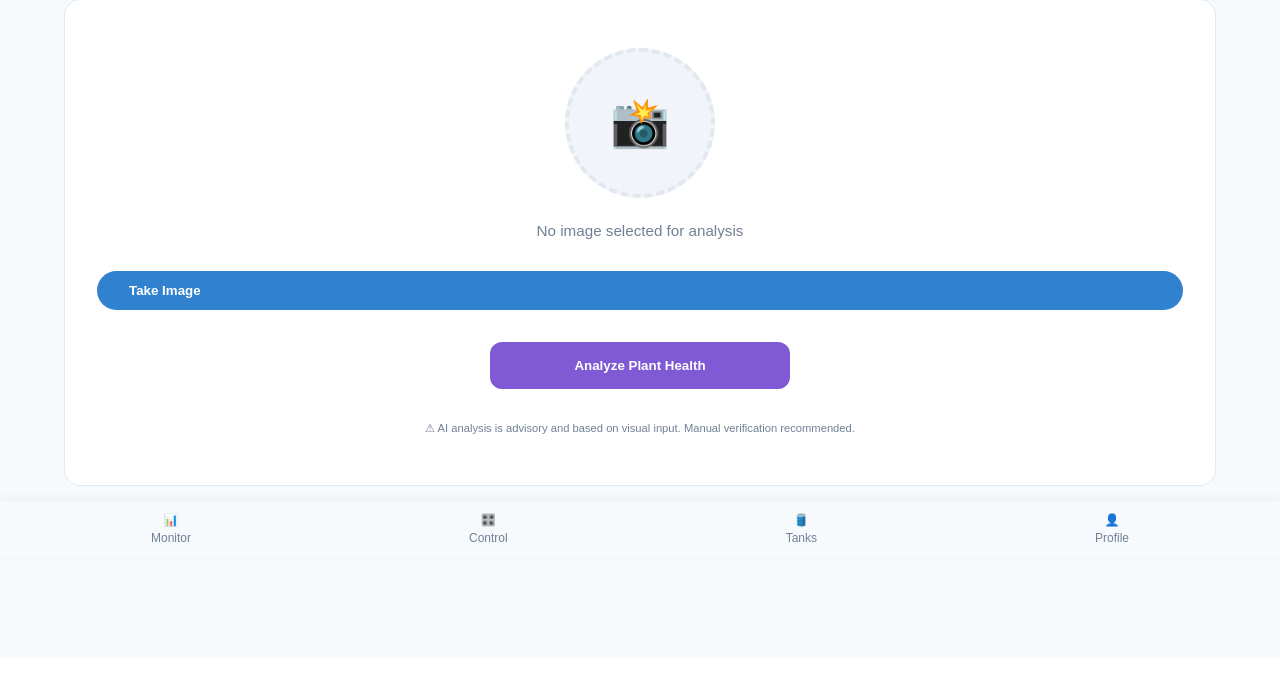
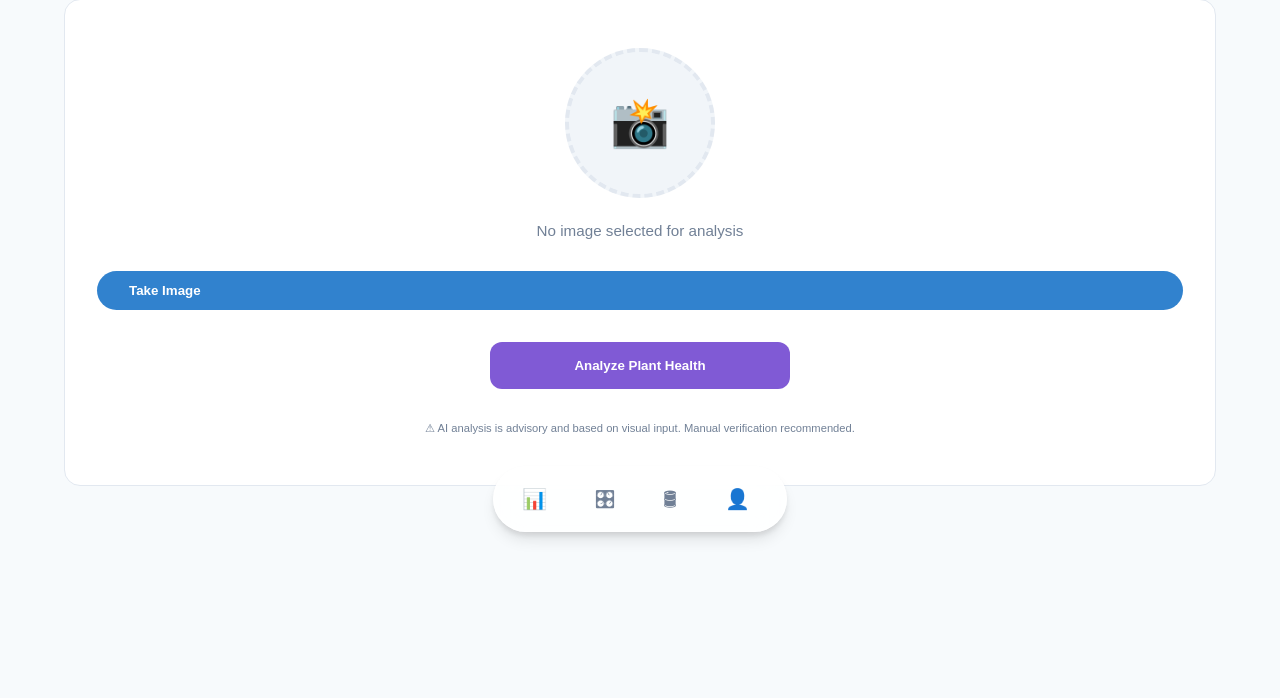
Before and after one commit to prembhaiyye/Shreeram-web, a Flask app: page /ai-scan in a window 1280 px wide. Shown: the part 243-941 px from the top of the page. Before the commit the page ends 785 px from the top, so only its background shows below. Run offline with Flask 3, Linux system fonts and the light colour scheme; a user stored in the database is signed in.

```diff
--- a/static/css/style.css
+++ b/static/css/style.css
@@ -1640,6 +1640,159 @@ input:checked+.slider:before {
     padding: 2.5rem;
     overflow-y: auto;
     padding-bottom: 150px;
+}
+
+/* --- Floating Glass Navigation (Option-1) --- */
+
+.floating-nav-wrapper {
+    position: fixed;
+    bottom: 25px;
+    /* Floating margin */
+    left: 0;
+    right: 0;
+    display: flex;
+    justify-content: center;
+    z-index: 1000;
+    pointer-events: none;
+    /* Allow clicks through wrapper */
+    padding: 0 1rem;
+}
+
+.glass-nav-container {
+    pointer-events: auto;
+    background: rgba(255, 255, 255, 0.85);
+    /* Frosted White */
+    backdrop-filter: blur(16px);
+    -webkit-backdrop-filter: blur(16px);
+    border: 1px solid rgba(255, 255, 255, 0.5);
+    padding: 0.5rem 0.75rem;
+    border-radius: 9999px;
+    /* Pill shape */
+    display: flex;
+    align-items: center;
+    gap: 0.5rem;
+    box-shadow:
+        0 4px 6px -1px rgba(0, 0, 0, 0.1),
+        0 10px 15px -3px rgba(0, 0, 0, 0.1),
+        inset 0 0 0 1px rgba(255, 255, 255, 0.2);
+    transition: all 0.3s ease;
+}
+
+[data-theme="dark"] .glass-nav-container {
+    background: rgba(31, 41, 55, 0.85);
+    /* Dark Translucent */
+    border-color: rgba(255, 255, 255, 0.1);
+    box-shadow:
+        0 4px 6px -1px rgba(0, 0, 0, 0.3),
+        0 10px 15px -3px rgba(0, 0, 0, 0.3),
+        inset 0 0 0 1px rgba(255, 255, 255, 0.05);
+}
+
+.nav-pill {
+    display: flex;
+    align-items: center;
+    gap: 0.5rem;
+    padding: 0.75rem 1rem;
+    border-radius: 9999px;
+    text-decoration: none;
+    color: var(--text-secondary);
+    position: relative;
+    transition: all 0.3s cubic-bezier(0.4, 0, 0.2, 1);
+    overflow: hidden;
+    height: 48px;
+}
+
+.nav-pill:hover {
+    background: rgba(0, 0, 0, 0.05);
+}
+
+[data-theme="dark"] .nav-pill:hover {
+    background: rgba(255, 255, 255, 0.05);
+}
+
+.nav-icon {
+    font-size: 1.25rem;
+    line-height: 1;
+    display: flex;
+    align-items: center;
+    justify-content: center;
+    transition: transform 0.3s ease;
+}
+
+.nav-label {
+    font-size: 0.9rem;
+    font-weight: 600;
+    white-space: nowrap;
+    opacity: 0;
+    max-width: 0;
+    transform: translateX(-10px);
+    transition: all 0.3s cubic-bezier(0.4, 0, 0.2, 1);
+}
+
+/* Active State */
+.nav-pill.active {
+    background: var(--surface-color);
+    color: var(--primary-color);
+    box-shadow: 0 4px 12px rgba(0, 0, 0, 0.08);
+    transform: translateY(-4px);
+    /* Lift */
+    padding-right: 1.25rem;
+
+    /* Matching Dashboard Card Highlight */
+    border: 1px solid rgba(0, 0, 0, 0.05);
+}
+
+[data-theme="dark"] .nav-pill.active {
+    background: rgba(55, 65, 81, 1);
+    color: var(--primary-color);
+    box-shadow: 0 4px 12px rgba(0, 0, 0, 0.4);
+    /* Neon-ish glow support */
+    border-color: rgba(255, 255, 255, 0.1);
+    text-shadow: 0 0 10px rgba(52, 211, 153, 0.3);
+    /* Subtle neon overflow */
+}
+
+.nav-pill.active .nav-label {
+    opacity: 1;
+    max-width: 100px;
+    transform: translateX(0);
+}
+
+.nav-pill.active .nav-icon {
+    transform: scale(1.1);
+}
+
+/* Touch Active */
+.nav-pill:active {
+    transform: scale(0.95);
+}
+
+/* Mobile Tweaks */
+@media (max-width: 480px) {
+    .floating-nav-wrapper {
+        bottom: 20px;
+        padding: 0 0.5rem;
+    }
+
+    .glass-nav-container {
+        padding: 0.4rem;
+        gap: 0.25rem;
+        width: 100%;
+        justify-content: space-around;
+        border-radius: 2rem;
+    }
+
+    .nav-pill {
+        padding: 0.6rem;
+    }
+
+    .nav-pill.active {
+        padding-right: 1rem;
+    }
+
+    .nav-label {
+        font-size: 0.8rem;
+    }
 }
 
 .dev-card {
--- a/static/js/main.js
+++ b/static/js/main.js
@@ -238,3 +238,47 @@ function updateDashboard(data) {
         }
     }
 }
+
+// --- Logic Restored: Theme & Notifications ---
+
+// Advanced Theme Logic
+window.toggleTheme = function (isChecked) {
+    const body = document.body;
+    const newTheme = isChecked ? 'dark' : 'light';
+    body.setAttribute('data-theme', newTheme);
+    localStorage.setItem('hydro_theme', newTheme);
+};
+
+// Initialize Theme & Checkbox
+(function () {
+    const savedTheme = localStorage.getItem('hydro_theme');
+    const isDark = savedTheme === 'dark';
+
+    if (isDark) {
+        document.body.setAttribute('data-theme', 'dark');
+    }
+
+    document.addEventListener('DOMContentLoaded', () => {
+        const checkbox = document.getElementById('theme_toggle');
+        if (checkbox) {
+            checkbox.checked = isDark;
+        }
+    });
+})();
+
+// Notification Toggle Logic
+window.toggleNotificationPanel = function (event) {
+    event.stopPropagation();
+    const panel = document.getElementById('notification-panel');
+    if (panel) {
+        panel.classList.toggle('active');
+    }
+};
+
+document.addEventListener('click', (e) => {
+    const panel = document.getElementById('notification-panel');
+    const bell = document.getElementById('notification-bell');
+    if (panel && !panel.contains(e.target) && (!bell || !bell.contains(e.target))) {
+        panel.classList.remove('active');
+    }
+});
--- a/templates/base.html
+++ b/templates/base.html
@@ -199,29 +199,32 @@
     </main>
 
     {% if current_user.is_authenticated %}
-    <nav class="bottom-nav">
+    <!-- Floating Glass Navigation (Option-1) -->
+    <nav class="floating-nav-wrapper">
+        <div class="glass-nav-container">
             <a href="{{ url_for('views.monitor') }}"
-            class="nav-item {% if request.endpoint == 'views.monitor' %}active{% endif %}">
-            <span>📊</span>
-            <span>Monitor</span>
+                class="nav-pill {% if request.endpoint == 'views.monitor' or request.endpoint == 'views.home' %}active{% endif %}">
+                <span class="nav-icon">📊</span>
+                <span class="nav-label">Monitor</span>
             </a>
             <a href="{{ url_for('views.controls') }}"
-            class="nav-item {% if request.endpoint == 'views.controls' %}active{% endif %}">
-            <span>🎛️</span>
-            <span>Control</span>
+                class="nav-pill {% if request.endpoint == 'views.controls' %}active{% endif %}">
+                <span class="nav-icon">🎛</span>
+                <span class="nav-label">Control</span>
             </a>
             <a href="{{ url_for('views.tanks') }}"
-            class="nav-item {% if request.endpoint == 'views.tanks' %}active{% endif %}">
-            <span>🛢️</span>
-            <span>Tanks</span>
+                class="nav-pill {% if request.endpoint == 'views.tanks' %}active{% endif %}">
+                <span class="nav-icon">🛢</span>
+                <span class="nav-label">Tanks</span>
             </a>
             <a href="{{ url_for('views.profile') }}"
-            class="nav-item {% if request.endpoint == 'views.profile' %}active{% endif %}">
-            <span>👤</span>
-            <span>Profile</span>
+                class="nav-pill {% if request.endpoint == 'views.profile' or request.endpoint == 'views.developer' %}active{% endif %}">
+                <span class="nav-icon">👤</span>
+                <span class="nav-label">Profile</span>
             </a>
+        </div>
     </nav>
-    <div style="height: 60px;"></div> <!-- Spacer for fixed nav -->
+    <div style="height: 100px;"></div> <!-- Spacer for floating nav -->
     {% endif %}
 
     <script src="{{ url_for('static', filename='js/main.js') }}"></script>
```
Also changed, not shown: instance/hydroponics.db. Lines whose indentation alone changed are shown as unchanged.
